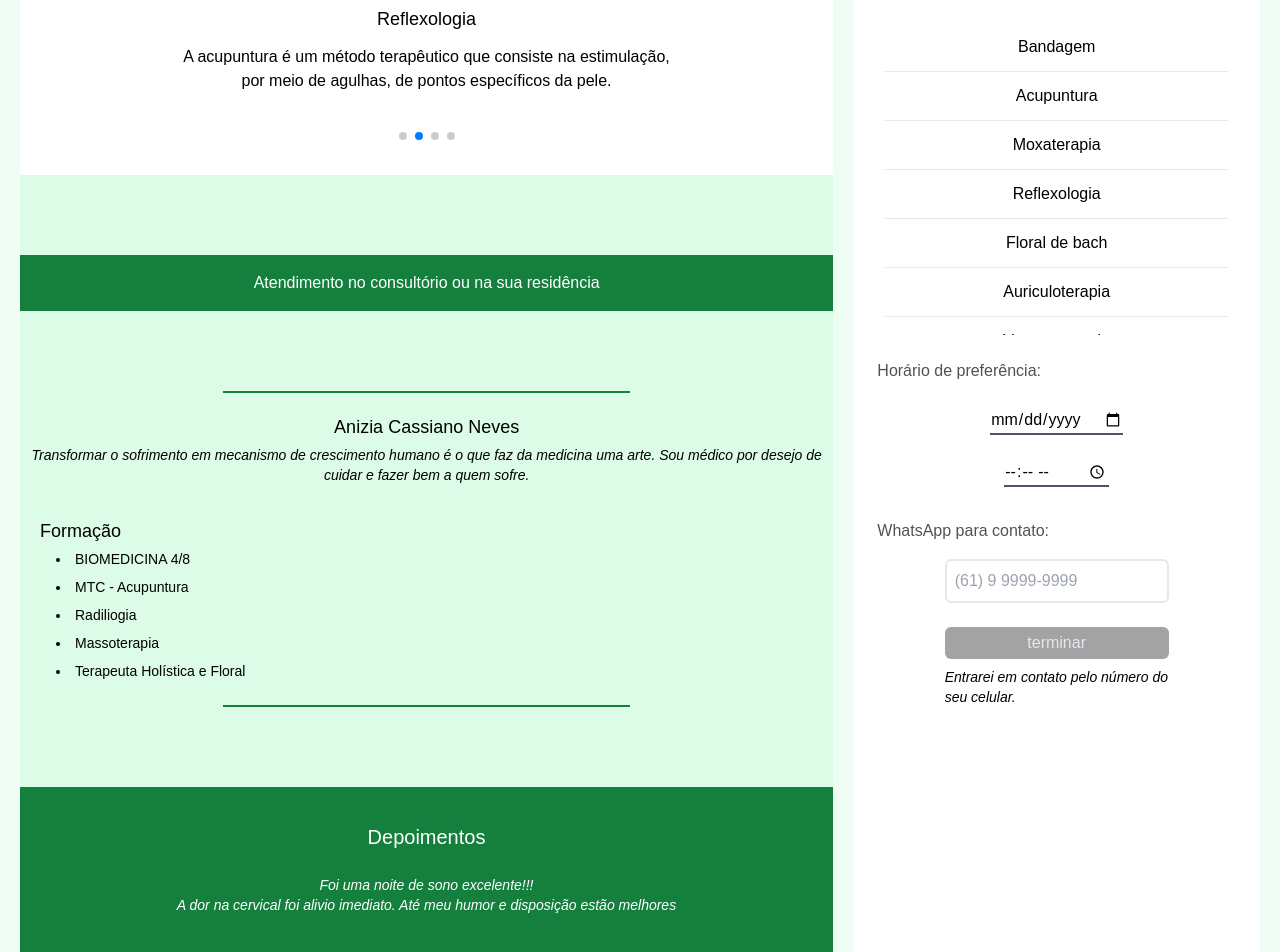
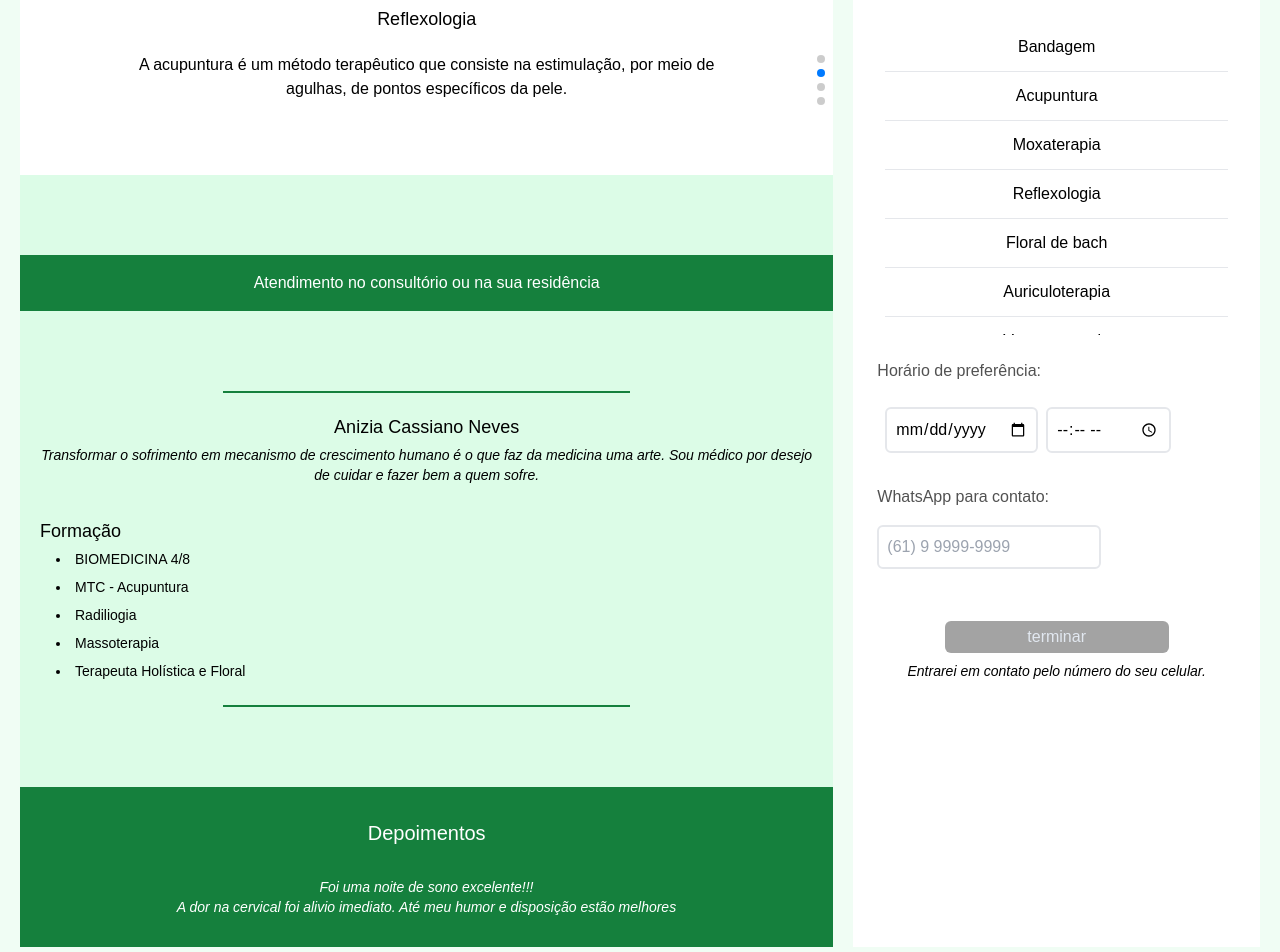
Before and after one commit to Allyson1602/anizia-cassiano, a Next.js app: page / in a window 1280 px wide. Shown: the part 340-1292 px from the top of the page. Built offline with nearby package versions, Linux system fonts and the light colour scheme.

Commit message:
Melhoras no site

```diff
--- a/src/pages/index.tsx
+++ b/src/pages/index.tsx
@@ -1,15 +1,15 @@
-import { CaretLeft, CaretRight, X } from "@phosphor-icons/react";
+import { CaretLeft, X } from "@phosphor-icons/react";
 import moment from "moment";
 import { ChangeEvent, FC, useState } from "react";
 import { PatternFormat } from "react-number-format";
 import Image from "next/image";
 import bannerAnizia from "../assets/banner.png";
 import { Swiper, SwiperSlide } from "swiper/react";
-import { Autoplay, Pagination, EffectCreative } from "swiper";
+import { Autoplay, Pagination, EffectFade } from "swiper";
 
 import "swiper/css";
 import "swiper/css/pagination";
-import "swiper/css/effect-creative";
+import "swiper/css/effect-fade";
 
 enum CurrentsForm {
 	none,
@@ -31,6 +31,7 @@ interface IDataForm {
 const App: FC = () => {
 
 	const [currentForm, setCurrentForm] = useState(CurrentsForm.none);
+	const [isScheduled, setIsScheduled] = useState(false);
 
 	const [data, setData] = useState<IDataForm>({
 		lugar: "",
@@ -78,6 +79,17 @@ const App: FC = () => {
 
 	const checkIncludeTherapy = (itemTherapy: string): boolean => {
 		return therapys.some(therapy => therapy === itemTherapy);
+	};
+
+	const newSchedule = () => {
+		setData({
+			lugar: "",
+			cidade: "",
+			terapias: [],
+			data: "",
+			contato: ""
+		});
+		setIsScheduled(false);
 	};
 
 	const handleChangeTherapy = (therapy: string) => {
@@ -158,6 +170,7 @@ const App: FC = () => {
 
 	const handleClickContact = () => {
 		setData({...data, contato: contact});
+		setIsScheduled(true);
 		closeForm();
 	};
 
@@ -174,48 +187,40 @@ const App: FC = () => {
 					<Swiper
 						pagination={true}
 						grabCursor={true}
-						effect={"creative"}
-						creativeEffect={{
-						prev: {
-							shadow: true,
-							translate: [0, 0, -400],
-						},
-						next: {
-							translate: ["100%", 0, 0],
-						},
-						}}
-						modules={[EffectCreative, Autoplay, Pagination]}
+						modules={[EffectFade, Autoplay, Pagination]}
 						autoplay={{
 							delay: 3000,
 							disableOnInteraction: false,
 						}}
+        				effect={"fade"}
+						direction={"vertical"}
 						className="h-[150px]"
 					>
 						<SwiperSlide>
 							<div className="px-2 h-full w-full text-center bg-white">
 								<p className="md:text-lg">Acupuntura</p>
-								<p className="text-sm pt-3 md:w-[500px] md:mx-auto md:text-base">A acupuntura é um método terapêutico que consiste na estimulação, por meio de agulhas, de pontos específicos da pele.</p>
+								<p className="text-sm pt-5 w-4/5 mx-auto md:mx-auto md:text-base">A acupuntura é um método terapêutico que consiste na estimulação, por meio de agulhas, de pontos específicos da pele.</p>
 							</div>
 						</SwiperSlide>
 
 						<SwiperSlide>
 							<div className="px-2 h-full w-full text-center bg-white">
 								<p className="md:text-lg">Reflexologia</p>
-								<p className="text-sm pt-3 md:w-[500px] md:mx-auto md:text-base">A acupuntura é um método terapêutico que consiste na estimulação, por meio de agulhas, de pontos específicos da pele.</p>
+								<p className="text-sm pt-5 w-4/5 mx-auto md:mx-auto md:text-base">A acupuntura é um método terapêutico que consiste na estimulação, por meio de agulhas, de pontos específicos da pele.</p>
 							</div>
 						</SwiperSlide>
 
 						<SwiperSlide>
 							<div className="px-2 h-full w-full text-center bg-white">
 								<p className="md:text-lg">Massagem</p>
-								<p className="text-sm pt-3 md:w-[500px] md:mx-auto md:text-base">A acupuntura é um método terapêutico que consiste na estimulação, por meio de agulhas, de pontos específicos da pele.</p>
+								<p className="text-sm pt-5 w-4/5 mx-auto md:mx-auto md:text-base">A acupuntura é um método terapêutico que consiste na estimulação, por meio de agulhas, de pontos específicos da pele.</p>
 							</div>
 						</SwiperSlide>
 
 						<SwiperSlide>
 							<div className="px-2 h-full w-full text-center bg-white">
 								<p className="md:text-lg">Floral de bach</p>
-								<p className="text-sm pt-3 md:w-[500px] md:mx-auto md:text-base">A acupuntura é um método terapêutico que consiste na estimulação, por meio de agulhas, de pontos específicos da pele.</p>
+								<p className="text-sm pt-5 w-4/5 mx-auto md:mx-auto md:text-base">A acupuntura é um método terapêutico que consiste na estimulação, por meio de agulhas, de pontos específicos da pele.</p>
 							</div>
 						</SwiperSlide>
 					</Swiper>
@@ -230,7 +235,7 @@ const App: FC = () => {
 
 					<div className="pt-5 text-center">
 						<h5 className="text-lg">Anizia Cassiano Neves</h5>
-						<p className="px-2 pt-1 text-sm italic">Transformar o sofrimento em mecanismo de crescimento humano é o que faz da medicina uma arte. Sou médico por desejo de cuidar e fazer bem a quem sofre.</p>
+						<p className="px-4 pt-1 text-sm italic">Transformar o sofrimento em mecanismo de crescimento humano é o que faz da medicina uma arte. Sou médico por desejo de cuidar e fazer bem a quem sofre.</p>
 					</div>
 
 					<div className="pb-5 px-5 pt-8">
@@ -247,75 +252,67 @@ const App: FC = () => {
 					<span className="block w-1/2 mx-auto h-[2px] bg-green-700" />
 				</div>
 
-				<div className="mt-20 mb-11 md:mb-0">
+				<div className="mt-20 mb-11 md:mb-0 bg-green-700">
+					<p className="text-xl text-white text-center pt-8">Depoimentos</p>
+
 					<Swiper
-						pagination={true}
-						modules={[Pagination, Autoplay]}
-						className="w-screen h-[250px] md:w-full"
+						modules={[Autoplay]}
+						className="w-screen h-[100px] md:w-full"
 						autoplay={{
 							delay: 2500,
 							disableOnInteraction: false,
 						}}
 					>
 						<SwiperSlide>
-							<div className="h-full flex flex-col justify-start items-center gap-6 text-center pt-9 px-2 bg-green-700 text-white font-light">
-								<p className="text-xl">Depoimentos</p>
+							<div className="h-full flex flex-col justify-center items-center gap-6 text-center px-4 text-white font-light">
 								<p className="text-sm italic">Foi uma noite de sono excelente!!!<br/>A dor na cervical foi alivio imediato. Até meu humor e disposição estão melhores</p>
 							</div>
 						</SwiperSlide>
 
-						<SwiperSlide className="text-center bg-green-700 text-white flex justify-center items-center">
-							<div className="h-full flex flex-col justify-start items-center gap-6 text-center pt-9 px-2 bg-green-700 text-white font-light">
-								<p className="text-xl">Depoimentos</p>
+						<SwiperSlide className="text-center text-white flex justify-center items-center">
+							<div className="h-full flex flex-col justify-center items-center gap-6 text-center px-4 text-white font-light">
 								<p className="text-sm italic">Foi uma noite de sono excelente!!!<br/>A dor na cervical foi alivio imediato. Até meu humor e disposição estão melhores</p>
 							</div>
 						</SwiperSlide>
 
-						<SwiperSlide className="text-center bg-green-700 text-white flex justify-center items-center">
-							<div className="h-full flex flex-col justify-start items-center gap-6 text-center pt-9 px-2 bg-green-700 text-white font-light">
-								<p className="text-xl">Depoimentos</p>
+						<SwiperSlide className="text-center text-white flex justify-center items-center">
+							<div className="h-full flex flex-col justify-center items-center gap-6 text-center px-4 text-white font-light">
 								<p className="text-sm italic">Foi uma noite de sono excelente!!!<br/>A dor na cervical foi alivio imediato. Até meu humor e disposição estão melhores</p>
 							</div>
 						</SwiperSlide>
 
-						<SwiperSlide className="text-center bg-green-700 text-white flex justify-center items-center">
-							<div className="h-full flex flex-col justify-start items-center gap-6 text-center pt-9 px-2 bg-green-700 text-white font-light">
-								<p className="text-xl">Depoimentos</p>
+						<SwiperSlide className="text-center text-white flex justify-center items-center">
+							<div className="h-full flex flex-col justify-center items-center gap-6 text-center px-4 text-white font-light">
 								<p className="text-sm italic">Foi uma noite de sono excelente!!!<br/>A dor na cervical foi alivio imediato. Até meu humor e disposição estão melhores</p>
 							</div>
 						</SwiperSlide>
 
-						<SwiperSlide className="text-center bg-green-700 text-white flex justify-center items-center">
-							<div className="h-full flex flex-col justify-start items-center gap-6 text-center pt-9 px-2 bg-green-700 text-white font-light">
-								<p className="text-xl">Depoimentos</p>
+						<SwiperSlide className="text-center text-white flex justify-center items-center">
+							<div className="h-full flex flex-col justify-center items-center gap-6 text-center px-4 text-white font-light">
 								<p className="text-sm italic">Foi uma noite de sono excelente!!!<br/>A dor na cervical foi alivio imediato. Até meu humor e disposição estão melhores</p>
 							</div>
 						</SwiperSlide>
 
-						<SwiperSlide className="text-center bg-green-700 text-white flex justify-center items-center">
-							<div className="h-full flex flex-col justify-start items-center gap-6 text-center pt-9 px-2 bg-green-700 text-white font-light">
-								<p className="text-xl">Depoimentos</p>
+						<SwiperSlide className="text-center text-white flex justify-center items-center">
+							<div className="h-full flex flex-col justify-center items-center gap-6 text-center px-4 text-white font-light">
 								<p className="text-sm italic">Foi uma noite de sono excelente!!!<br/>A dor na cervical foi alivio imediato. Até meu humor e disposição estão melhores</p>
 							</div>
 						</SwiperSlide>
 
-						<SwiperSlide className="text-center bg-green-700 text-white flex justify-center items-center">
-							<div className="h-full flex flex-col justify-start items-center gap-6 text-center pt-9 px-2 bg-green-700 text-white font-light">
-								<p className="text-xl">Depoimentos</p>
+						<SwiperSlide className="text-center text-white flex justify-center items-center">
+							<div className="h-full flex flex-col justify-center items-center gap-6 text-center px-4 text-white font-light">
 								<p className="text-sm italic">Foi uma noite de sono excelente!!!<br/>A dor na cervical foi alivio imediato. Até meu humor e disposição estão melhores</p>
 							</div>
 						</SwiperSlide>
 
-						<SwiperSlide className="text-center bg-green-700 text-white flex justify-center items-center">
-							<div className="h-full flex flex-col justify-start items-center gap-6 text-center pt-9 px-2 bg-green-700 text-white font-light">
-								<p className="text-xl">Depoimentos</p>
+						<SwiperSlide className="text-center text-white flex justify-center items-center">
+							<div className="h-full flex flex-col justify-center items-center gap-6 text-center px-4 text-white font-light">
 								<p className="text-sm italic">Foi uma noite de sono excelente!!!<br/>A dor na cervical foi alivio imediato. Até meu humor e disposição estão melhores</p>
 							</div>
 						</SwiperSlide>
 
-						<SwiperSlide className="text-center bg-green-700 text-white flex justify-center items-center">
-							<div className="h-full flex flex-col justify-start items-center gap-6 text-center pt-9 px-2 bg-green-700 text-white font-light">
-								<p className="text-xl">Depoimentos</p>
+						<SwiperSlide className="text-center text-white flex justify-center items-center">
+							<div className="h-full flex flex-col justify-center items-center gap-6 text-center px-4 text-white font-light">
 								<p className="text-sm italic">Foi uma noite de sono excelente!!!<br/>A dor na cervical foi alivio imediato. Até meu humor e disposição estão melhores</p>
 							</div>
 						</SwiperSlide>
@@ -335,12 +332,19 @@ const App: FC = () => {
 							text-slate-200
 							${currentForm === CurrentsForm.place ? "invisible" : ""}
 							md:hidden
+							cursor-pointer
 						`}
 					/>
 					<h5 className="text-slate-200">Marque sua consulta</h5>
-					<X size={24} weight="light" onClick={() => closeForm()} className="text-slate-200 md:hidden" />
+					<X size={24} weight="light" onClick={() => closeForm()} className="text-slate-200 cursor-pointer md:hidden" />
 				</div>
 
+				{isScheduled ? (
+					<div className="p-5 text-center">
+						<p>Muito obrigado pela confiança, entraremos em contato!!</p>
+						<button onClick={newSchedule} className="mt-7 h-10 cursor-pointer bg-cyan-600 text-white rounded-md hover:drop-shadow-md md:px-3 md:text-sm">Agendar novamente</button>
+					</div>
+				) : (
 					<form className="grow p-6">
 						<div className={`${currentForm !== CurrentsForm.place ? "hidden" : ""} md:block`}>
 							<label className="md:text-neutral-600">Local de atendimento:</label>
@@ -350,14 +354,14 @@ const App: FC = () => {
 									type="button"
 									value="em casa"
 									onClick={() => handleClickPlace("at-home")}
-								className="h-10 bg-cyan-600 text-white rounded-md md:px-3 md:text-sm"
+									className={`${data.lugar === "em casa" ? "bg-cyan-800 drop-shadow-md" : ""} h-10 cursor-pointer bg-cyan-600 text-white rounded-md hover:drop-shadow-md md:px-3 md:text-sm`}
 								/>
 
 								<input
 									type="button"
 									value="no consultório"
 									onClick={() => handleClickPlace("in-clinic")}
-								className="h-10 bg-cyan-600 text-white rounded-md md:px-4 md:text-sm"
+									className={`${data.lugar === "no consultório" ? "bg-cyan-800 drop-shadow-md" : ""} h-10 cursor-pointer bg-cyan-600 text-white rounded-md hover:drop-shadow-md md:px-3 md:text-sm`}
 								/>
 							</div>
 						</div>
@@ -366,7 +370,7 @@ const App: FC = () => {
 							<div>
 								<label htmlFor="city" className="md:text-neutral-600">Selecione sua cidade:</label>
 
-							<div className="flex justify-center">
+								<div className="flex justify-center md:justify-start">
 									<select onChange={(event) => setCity(event.target.value)} id="city" className="w-56 flex flex-col gap-4 p-2 mt-4 border-solid border-2 rounded-md">
 										<option value="">selecione</option>
 										<option value="ceilandia">Ceilândia</option>
@@ -422,59 +426,59 @@ const App: FC = () => {
 
 							<ul className="h-80 flex flex-col p-2 mt-4 divide-y overflow-y-auto text-center">
 								<li className={checkIncludeTherapy("Bandagem") ? "bg-blue-200" : ""}>
-								<button type="button" onClick={() => handleChangeTherapy("Bandagem")} className="py-3 grow">Bandagem</button>
+									<button type="button" onClick={() => handleChangeTherapy("Bandagem")} className="w-full py-3 grow">Bandagem</button>
 								</li>
 
 								<li className={checkIncludeTherapy("Acupuntura") ? "bg-blue-200" : ""}>
-								<button type="button" onClick={() => handleChangeTherapy("Acupuntura")} className="py-3 grow">Acupuntura</button>
+									<button type="button" onClick={() => handleChangeTherapy("Acupuntura")} className="w-full py-3 grow">Acupuntura</button>
 								</li>
 
 								<li className={checkIncludeTherapy("Moxaterapia") ? "bg-blue-200" : ""}>
-								<button type="button" onClick={() => handleChangeTherapy("Moxaterapia")} className="py-3 grow">Moxaterapia</button>
+									<button type="button" onClick={() => handleChangeTherapy("Moxaterapia")} className="w-full py-3 grow">Moxaterapia</button>
 								</li>
 
 								<li className={checkIncludeTherapy("Reflexologia") ? "bg-blue-200" : ""}>
-								<button type="button" onClick={() => handleChangeTherapy("Reflexologia")} className="py-3 grow">Reflexologia</button>
+									<button type="button" onClick={() => handleChangeTherapy("Reflexologia")} className="w-full py-3 grow">Reflexologia</button>
 								</li>
 
 								<li className={checkIncludeTherapy("Floral de bach") ? "bg-blue-200" : ""}>
-								<button type="button" onClick={() => handleChangeTherapy("Floral de bach")} className="py-3 grow">Floral de bach</button>
+									<button type="button" onClick={() => handleChangeTherapy("Floral de bach")} className="w-full py-3 grow">Floral de bach</button>
 								</li>
 
 								<li className={checkIncludeTherapy("Auriculoterapia") ? "bg-blue-200" : ""}>
-								<button type="button" onClick={() => handleChangeTherapy("Auriculoterapia")} className="py-3 grow">Auriculoterapia</button>
+									<button type="button" onClick={() => handleChangeTherapy("Auriculoterapia")} className="w-full py-3 grow">Auriculoterapia</button>
 								</li>
 
 								<li className={checkIncludeTherapy("Ventosaterapia") ? "bg-blue-200" : ""}>
-								<button type="button" onClick={() => handleChangeTherapy("Ventosaterapia")} className="py-3 grow">Ventosaterapia</button>
+									<button type="button" onClick={() => handleChangeTherapy("Ventosaterapia")} className="w-full py-3 grow">Ventosaterapia</button>
 								</li>
 
 								<li className={checkIncludeTherapy("Pós-operatório") ? "bg-blue-200" : ""}>
-								<button type="button" onClick={() => handleChangeTherapy("Pós-operatório")} className="py-3 grow">Pós-operatório</button>
+									<button type="button" onClick={() => handleChangeTherapy("Pós-operatório")} className="w-full py-3 grow">Pós-operatório</button>
 								</li>
 
 								<li className={checkIncludeTherapy("Limpeza de pele") ? "bg-blue-200" : ""}>
-								<button type="button" onClick={() => handleChangeTherapy("Limpeza de pele")} className="py-3 grow">Limpeza de pele</button>
+									<button type="button" onClick={() => handleChangeTherapy("Limpeza de pele")} className="w-full py-3 grow">Limpeza de pele</button>
 								</li>
 
 								<li className={checkIncludeTherapy("Massagem - Tui Na") ? "bg-blue-200" : ""}>
-								<button type="button" onClick={() => handleChangeTherapy("Massagem - Tui Na")} className="py-3 grow">Massagem - Tui Na</button>
+									<button type="button" onClick={() => handleChangeTherapy("Massagem - Tui Na")} className="w-full py-3 grow">Massagem - Tui Na</button>
 								</li>
 
 								<li className={checkIncludeTherapy("Acupuntura estética") ? "bg-blue-200" : ""}>
-								<button type="button" onClick={() => handleChangeTherapy("Acupuntura estética")} className="py-3 grow">Acupuntura estética</button>
+									<button type="button" onClick={() => handleChangeTherapy("Acupuntura estética")} className="w-full py-3 grow">Acupuntura estética</button>
 								</li>
 
 								<li className={checkIncludeTherapy("Liberação miofascial") ? "bg-blue-200" : ""}>
-								<button type="button" onClick={() => handleChangeTherapy("Liberação miofascial")} className="py-3 grow">Liberação miofascial</button>
+									<button type="button" onClick={() => handleChangeTherapy("Liberação miofascial")} className="w-full py-3 grow">Liberação miofascial</button>
 								</li>
 
 								<li className={checkIncludeTherapy("Massagem - Drenagem linfática") ? "bg-blue-200" : ""}>
-								<button type="button" onClick={() => handleChangeTherapy("Massagem - Drenagem linfática")} className="py-3 grow">Massagem - Drenagem linfática</button>
+									<button type="button" onClick={() => handleChangeTherapy("Massagem - Drenagem linfática")} className="w-full py-3 grow">Massagem - Drenagem linfática</button>
 								</li>
 
 								<li className={checkIncludeTherapy("Massagem - Pedras quentes vulcânicas") ? "bg-blue-200" : ""}>
-								<button type="button" onClick={() => handleChangeTherapy("Massagem - Pedras quentes vulcânicas")} className="py-3 grow">Massagem - Pedras quentes vulcânicas</button>
+									<button type="button" onClick={() => handleChangeTherapy("Massagem - Pedras quentes vulcânicas")} className="w-full py-3 grow">Massagem - Pedras quentes vulcânicas</button>
 								</li>
 							</ul>
 
@@ -491,10 +495,10 @@ const App: FC = () => {
 						<div className={`${currentForm !== CurrentsForm.date ? "hidden" : ""} md:block md:pt-6`}>
 							<label className="md:text-neutral-600">Horário de preferência:</label>
 
-						<div className="flex items-center flex-col p-2 mt-4">
-							<input type="date" onChange={handleChangeDate} value={date} className="border-b-2 border-gray-600" />
+							<div className="flex items-center flex-col p-2 mt-4 md:flex-row md:gap-2 md:justify-start">
+								<input type="date" onChange={handleChangeDate} value={date} className="p-2 border-solid border-2 rounded-md" />
 
-							<input type="time" onChange={handleChangeTime} value={time} className="border-b-2 border-gray-600 mt-6" />
+								<input type="time" onChange={handleChangeTime} value={time} className="mt-6 p-2 border-solid border-2 rounded-md md:mt-0" />
 							</div>
 
 							<div className="flex justify-center p-2 mt-4 md:hidden">
@@ -511,7 +515,7 @@ const App: FC = () => {
 							<div>
 								<label htmlFor="phone" className="md:text-neutral-600">WhatsApp para contato:</label>
 
-							<div className="flex justify-center">
+								<div className="flex justify-center md:justify-start">
 									<PatternFormat
 										format="(##) # ####-####"
 										type="text"
@@ -524,17 +528,18 @@ const App: FC = () => {
 								</div>
 							</div>
 
-						<div className="flex flex-col items-center gap-2 p-2 mt-4">
+							<div className="flex flex-col items-center gap-2 p-2 mt-11">
 								<button
 									onClick={() => handleClickContact()}
 									type="button"
 									disabled={!checkNumberContact()}
-								className="h-8 w-56 bg-cyan-600 text-slate-200 rounded-md disabled:bg-neutral-400"
+									className="h-8 w-56 bg-cyan-600 text-slate-200 rounded-md disabled:bg-neutral-400 hover:drop-shadow-md"
 								>terminar</button>
-							<p className="w-56 text-sm italic">Entrarei em contato pelo número do seu celular.</p>
+								<p className="w-56 text-sm italic md:w-auto">Entrarei em contato pelo número do seu celular.</p>
 							</div>
 						</div>
 					</form>
+				)}
 			</div>
 		</div>
 	)
```
Lines whose indentation alone changed are shown as unchanged.
